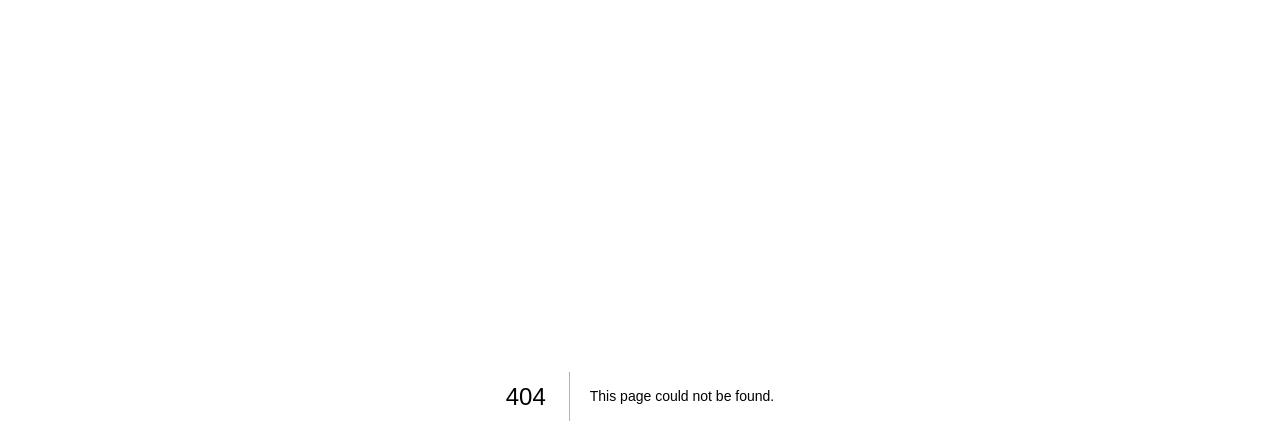
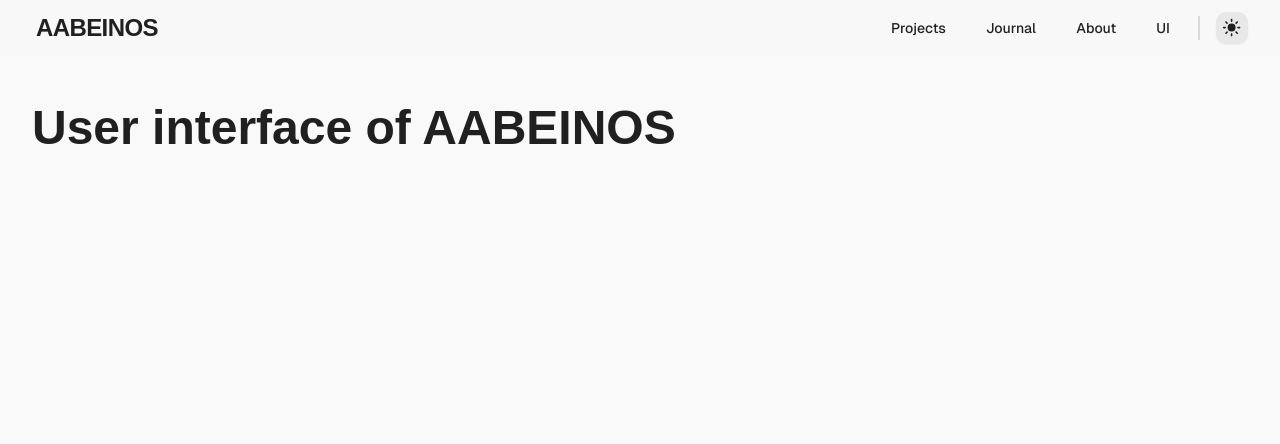
Before and after one commit to unorodeo/enoabasi, a Next.js app: page /ui in a window 1280 px wide. Before the commit this address had no page. Shown: the top 444 px of the page. Built offline with nearby package versions, Linux system fonts and the light colour scheme; a web font is replaced by a local one.

Commit message:
feat: ui page

```diff
--- /dev/null
+++ b/src/app/(marketing)/ui/page.tsx
@@ -0,0 +1,12 @@
+import { Section } from "@/components/ui/section";
+import { siteConfig } from "@/site.config";
+
+export default function UI() {
+	return (
+		<>
+			<Section>
+				<h1>User interface of {siteConfig.name}</h1>
+			</Section>
+		</>
+	);
+}
```
